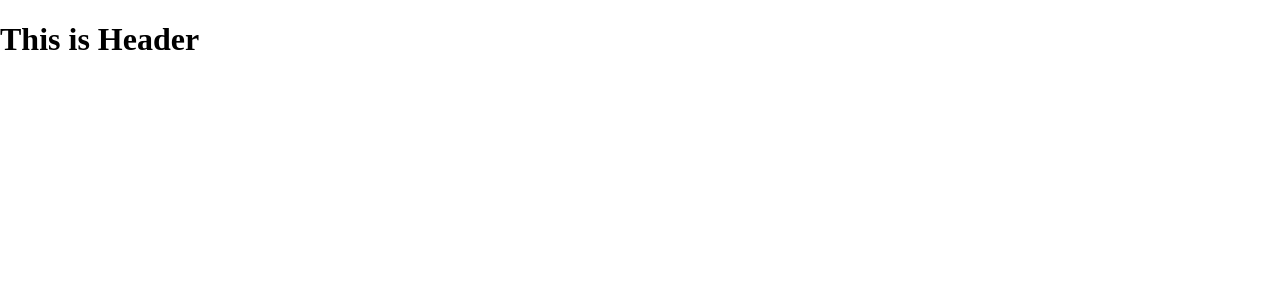
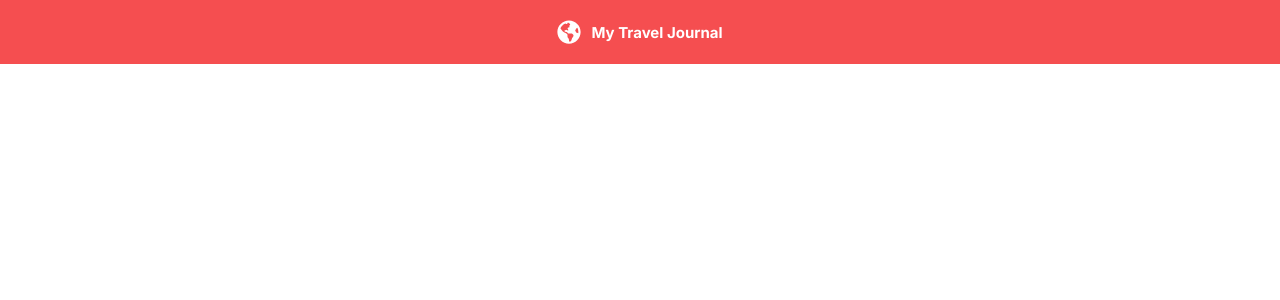
Before and after one commit to ArtCoding2255/My-Travel-Journal-React-Vite, a React (Vite) app in the folder my-travel-journal-react-vite/: page / in a window 1280 px wide. Shown: the top 300 px of the page. Built offline with nearby package versions, Linux system fonts and the light colour scheme.

Commit message:
build header

```diff
--- a/my-travel-journal-react-vite/src/components/Header.jsx
+++ b/my-travel-journal-react-vite/src/components/Header.jsx
@@ -1,5 +1,10 @@
+import { FaGlobeAmericas } from "react-icons/fa";
+
 export default function Header(){
     return (
-        <h1>This is Header</h1>
+        <header>
+            <FaGlobeAmericas size={24} color="white" className='globe-icon'/>
+            <h1 className="header-text">My Travel Journal</h1>
+        </header>
     )
 }
--- a/my-travel-journal-react-vite/src/index.css
+++ b/my-travel-journal-react-vite/src/index.css
@@ -1,3 +1,26 @@
-html,body{
-  margin : 0
+@import url('https://fonts.googleapis.com/css2?family=Inter:wght@400;500;600;700&display=swap');
+
+*{
+  margin : 0;
+  padding: 0;
+  font-family:  'Inter', sans-serif;
 }
+
+header {
+  margin-top: 0;
+  background-color: #F54E50;
+  color: white;
+  height: 4rem;
+  display: flex;
+  justify-content: center;
+  align-items: center;
+}
+
+.header-text{
+  font-size: 15px;
+}
+
+
+.globe-icon{
+  margin-right: 10px;
+}
--- /dev/null
+++ b/package.json
@@ -0,0 +1,5 @@
+{
+  "dependencies": {
+    "react-icons": "^5.5.0"
+  }
+}
```
Also changed, not shown: my-travel-journal-react-vite/src/assets/images/globe.png (added), 1 other file (tests, documents, lock files or other folders).
